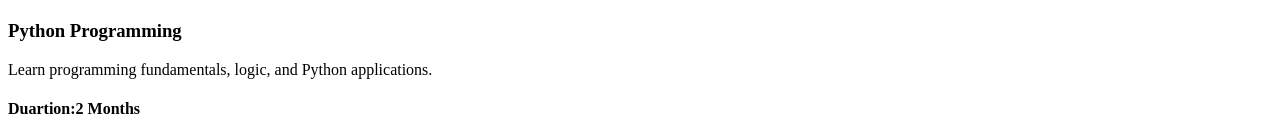
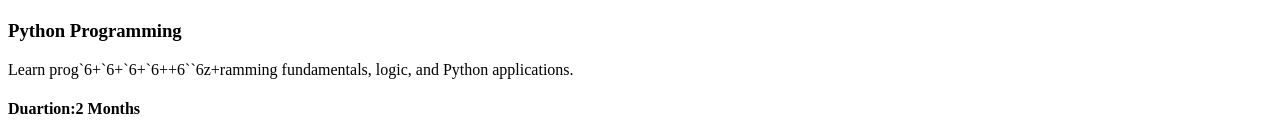
Before and after one commit to jixiicode/internship-code-log, a plain HTML site: page WEB DEVELOPMENT INTERNSHIP/Projects/Pday5.html in a window 1280 px wide. Shown: the part 740-877 px from the top of the page. Drawn offline with Linux system fonts and the light colour scheme.

```diff
--- a/WEB DEVELOPMENT INTERNSHIP/Projects/Pday5.html
+++ b/WEB DEVELOPMENT INTERNSHIP/Projects/Pday5.html
@@ -54,7 +54,7 @@
 
             <div>
                 <h3>Python Programming</h3>
-                <p>Learn programming fundamentals, logic, and Python applications.</p>
+                <p>Learn prog`6+`6+`6+`6++6``6z+ramming fundamentals, logic, and Python applications.</p>
                 <h4>Duartion:2 Months</h4>
                 <img src="../Practice/images/pp.jpg" alt="web devlopment image" width="250">
             </div>
```
